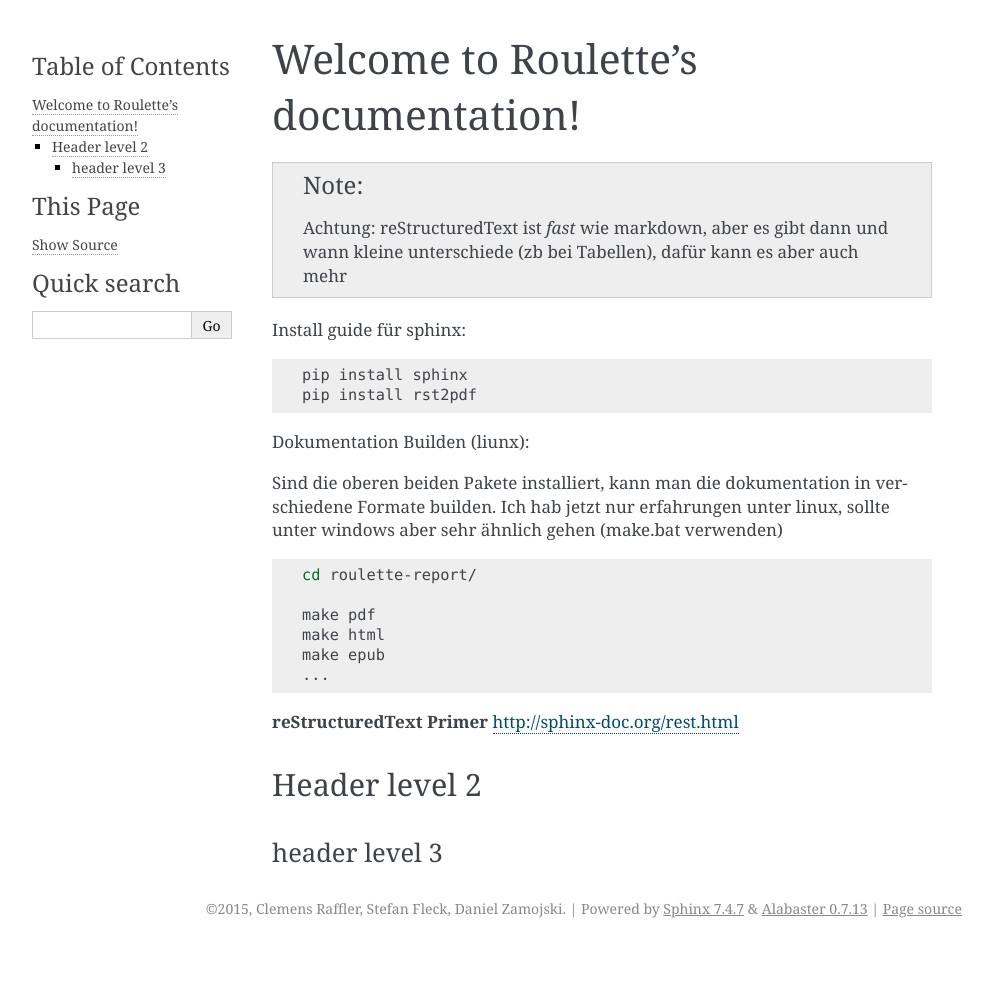
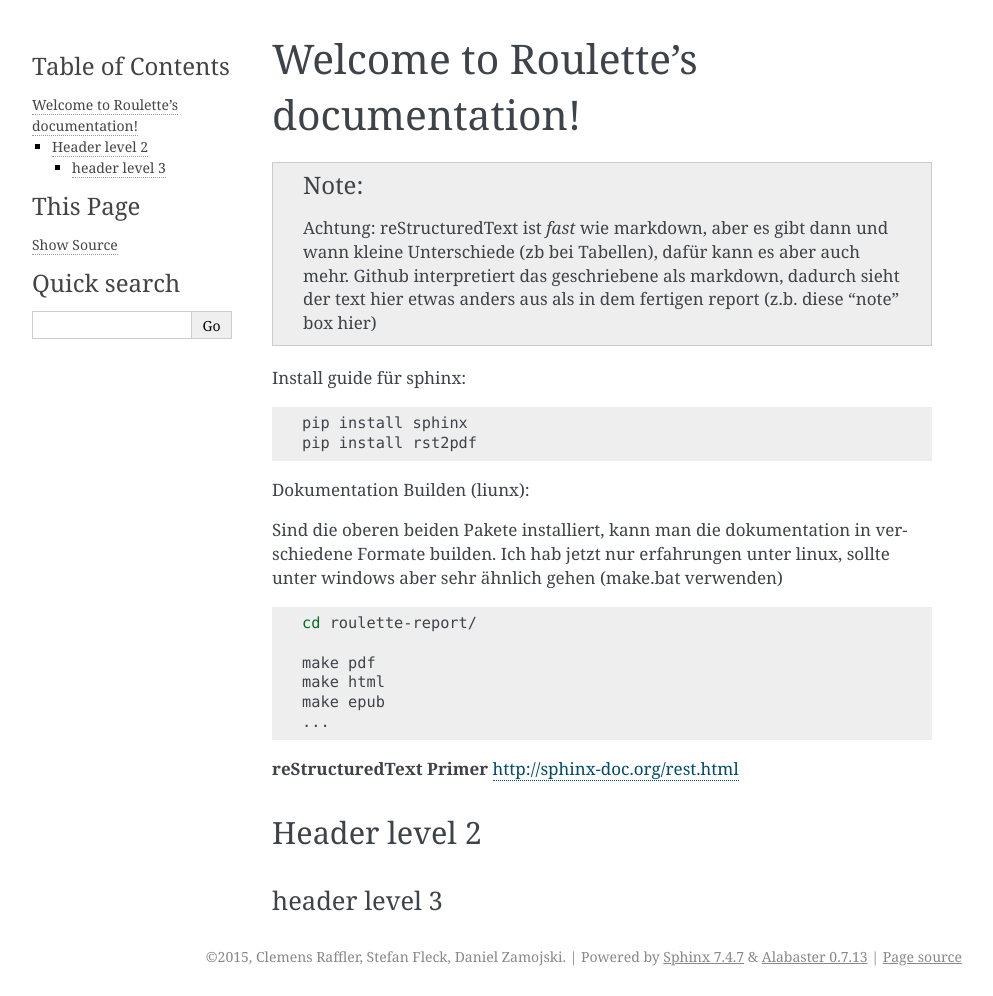
Before and after one commit to root676/G08_python_for_geosciences, a Sphinx documentation site: the page built from homework1/roulette-report/source/index.rst, in a window 1280 px wide. Shown: the whole page, without its empty margins (148-1141 px from the left). Built offline with Sphinx 7.4.7, drawn with Linux system fonts in a browser that asks for light colours; before the commit the page ends 948 px from its top, so only the background shows below that.

Commit message:
Update index.rst

```diff
--- a/homework1/roulette-report/source/index.rst
+++ b/homework1/roulette-report/source/index.rst
@@ -9,8 +9,10 @@ Welcome to Roulette's documentation!
 .. note::
 
    Achtung: reStructuredText ist *fast* wie markdown, aber es
-   gibt dann und wann kleine unterschiede (zb bei Tabellen), dafür kann es
-   aber auch mehr
+   gibt dann und wann kleine Unterschiede (zb bei Tabellen), dafür kann es
+   aber auch mehr. Github interpretiert das geschriebene als markdown,
+   dadurch sieht der text hier etwas anders aus als in dem fertigen report
+   (z.b. diese "note" box hier)
 
 Install guide für sphinx:
 
```
